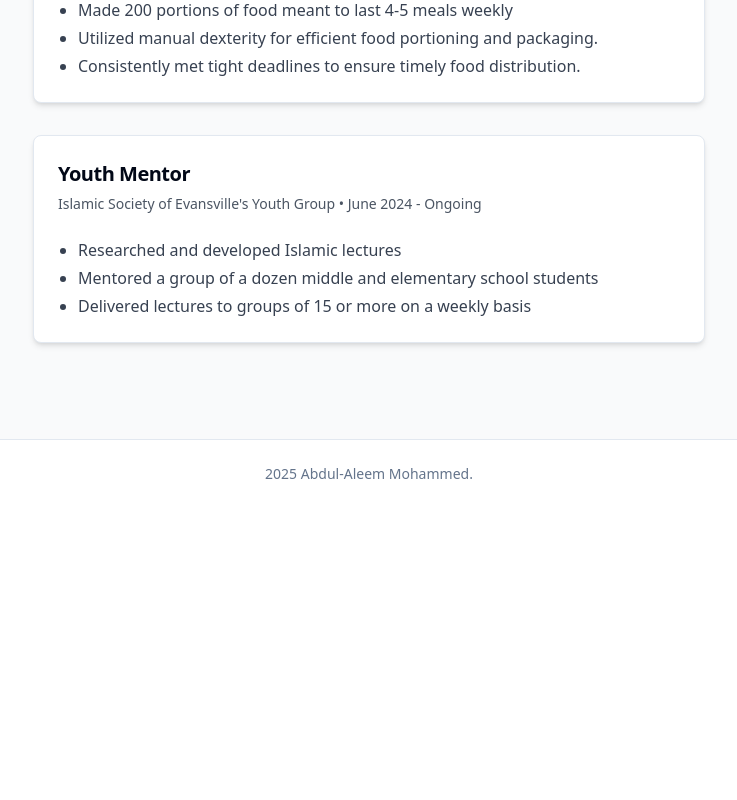
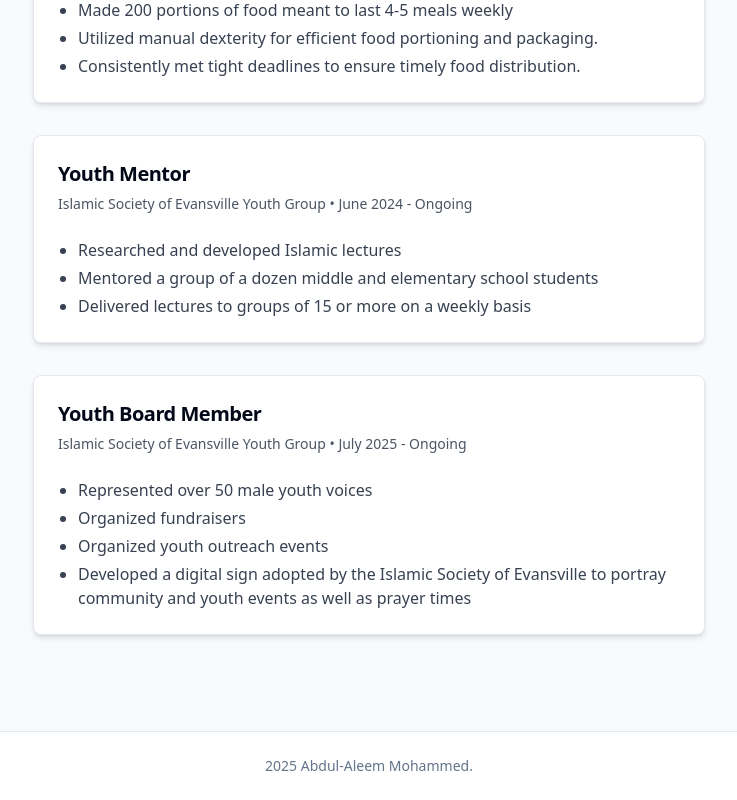
Before and after one commit to abaleemmo/Portfolio, a React (Vite) app: page /experience in a window 1280 px wide. Shown: the part 2014-2814 px from the top of the page, without its empty margins (271-1008 px from the left). Before the commit the page ends 2522 px from the top, so only its background shows below. Built offline with nearby package versions, Linux system fonts and the light colour scheme.

Commit message:
[dyad] wrote 1 file(s)

```diff
--- a/src/components/VolunteerExperienceSection.tsx
+++ b/src/components/VolunteerExperienceSection.tsx
@@ -36,13 +36,25 @@ const volunteerExperiences: VolunteerExperience[] = [
   },
   {
     title: "Youth Mentor",
-    organization: "Islamic Society of Evansville's Youth Group",
-    location: "", // Assuming no specific location provided, keeping it empty
+    organization: "Islamic Society of Evansville Youth Group",
+    location: "",
     dates: "June 2024 - Ongoing",
     description: [
       "Researched and developed Islamic lectures",
       "Mentored a group of a dozen middle and elementary school students",
       "Delivered lectures to groups of 15 or more on a weekly basis"
+    ],
+  },
+  {
+    title: "Youth Board Member",
+    organization: "Islamic Society of Evansville Youth Group",
+    location: "",
+    dates: "July 2025 - Ongoing",
+    description: [
+      "Represented over 50 male youth voices",
+      "Organized fundraisers",
+      "Organized youth outreach events",
+      "Developed a digital sign adopted by the Islamic Society of Evansville to portray community and youth events as well as prayer times"
     ],
   },
 ];
```
